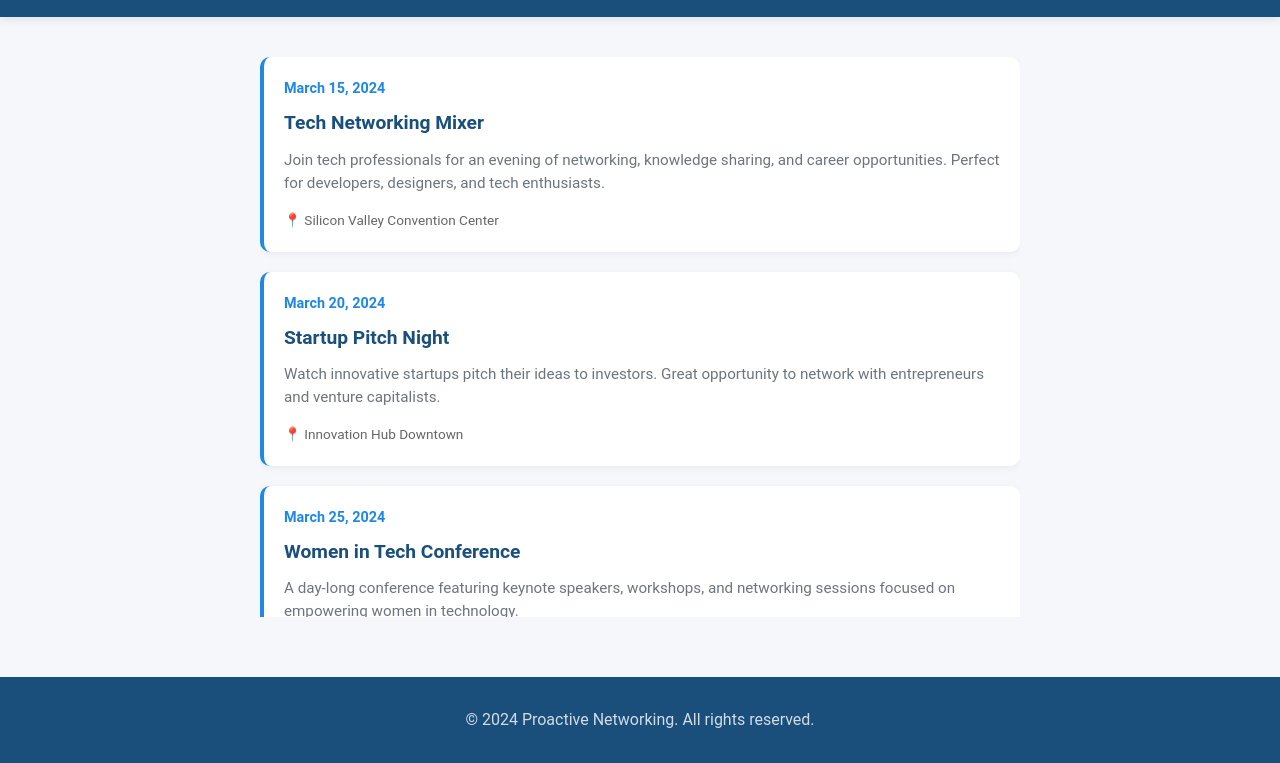
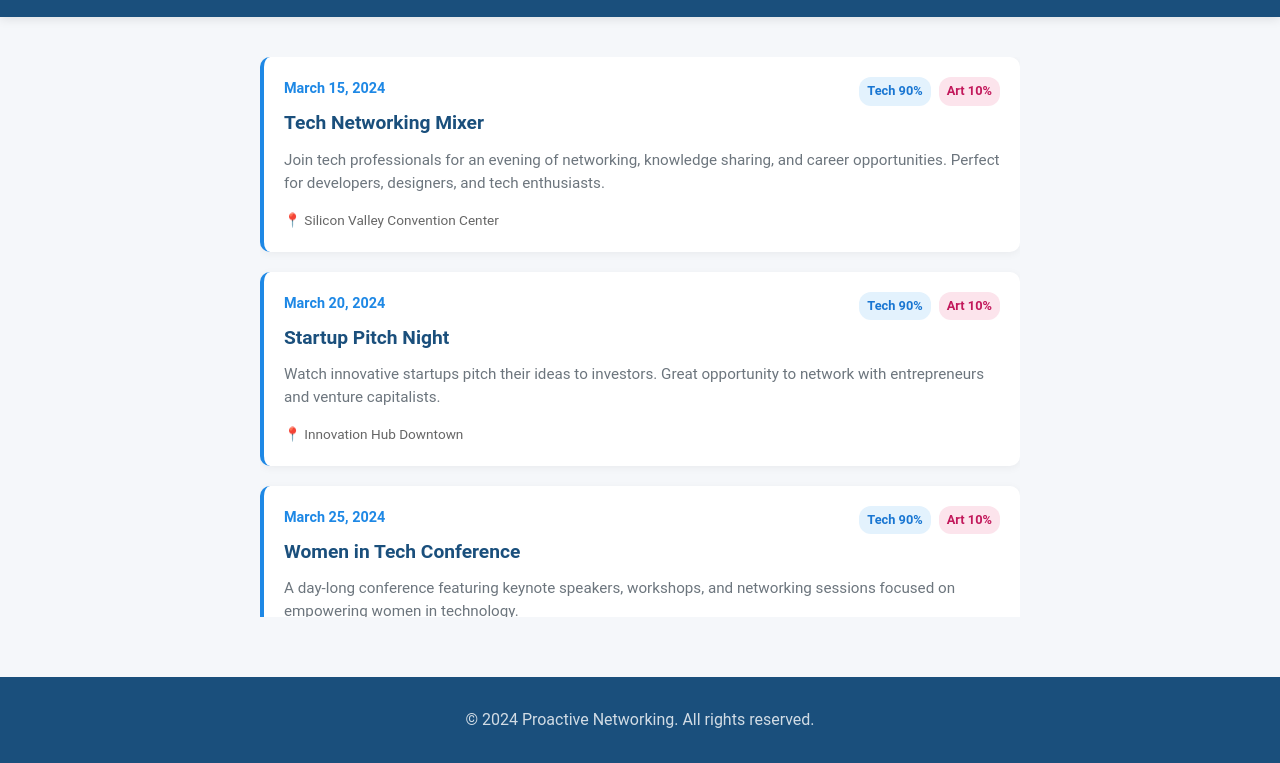
Before and after one commit to wumarc/bagel-hack, a plain HTML site: page relevant-events.html in a window 1280 px wide. Shown: the part 61-824 px from the top of the page. Drawn offline with Linux system fonts and the light colour scheme.

Commit message:
more styling changes

```diff
--- a/relevant-events.html
+++ b/relevant-events.html
@@ -42,6 +42,7 @@
             display: flex;
             flex-direction: column;
             border-left: 4px solid #1e88e5;
+            position: relative; /* Add this for absolute positioning of demographics */
         }
 
         .event-card:hover {
@@ -77,6 +78,31 @@
             margin-top: auto;
         }
 
+        .demographics {
+            position: absolute;
+            top: 20px;
+            right: 20px;
+            display: flex;
+            gap: 8px;
+            font-size: 0.8rem;
+        }
+
+        .demo-item {
+            padding: 4px 8px;
+            border-radius: 12px;
+            font-weight: 600;
+        }
+
+        .demo-tech {
+            background-color: #e3f2fd;
+            color: #1976d2;
+        }
+
+        .demo-art {
+            background-color: #fce4ec;
+            color: #c2185b;
+        }
+
         /* Remove all the previous scrollbar styling */
         /* .event-cards::-webkit-scrollbar-track,
         .event-cards::-webkit-scrollbar-thumb,
@@ -96,6 +122,10 @@
         <div class="event-cards">
             <!-- Event Card 1 -->
             <a href="results.html" class="event-card">
+                <div class="demographics">
+                    <span class="demo-item demo-tech">Tech 90%</span>
+                    <span class="demo-item demo-art">Art 10%</span>
+                </div>
                 <div class="event-date">March 15, 2024</div>
                 <h2 class="event-title">Tech Networking Mixer</h2>
                 <p class="event-summary">Join tech professionals for an evening of networking, knowledge sharing, and career opportunities. Perfect for developers, designers, and tech enthusiasts.</p>
@@ -104,6 +134,10 @@
 
             <!-- Event Card 2 -->
             <a href="results.html" class="event-card">
+                <div class="demographics">
+                    <span class="demo-item demo-tech">Tech 90%</span>
+                    <span class="demo-item demo-art">Art 10%</span>
+                </div>
                 <div class="event-date">March 20, 2024</div>
                 <h2 class="event-title">Startup Pitch Night</h2>
                 <p class="event-summary">Watch innovative startups pitch their ideas to investors. Great opportunity to network with entrepreneurs and venture capitalists.</p>
@@ -112,6 +146,10 @@
 
             <!-- Event Card 3 -->
             <a href="results.html" class="event-card">
+                <div class="demographics">
+                    <span class="demo-item demo-tech">Tech 90%</span>
+                    <span class="demo-item demo-art">Art 10%</span>
+                </div>
                 <div class="event-date">March 25, 2024</div>
                 <h2 class="event-title">Women in Tech Conference</h2>
                 <p class="event-summary">A day-long conference featuring keynote speakers, workshops, and networking sessions focused on empowering women in technology.</p>
```
